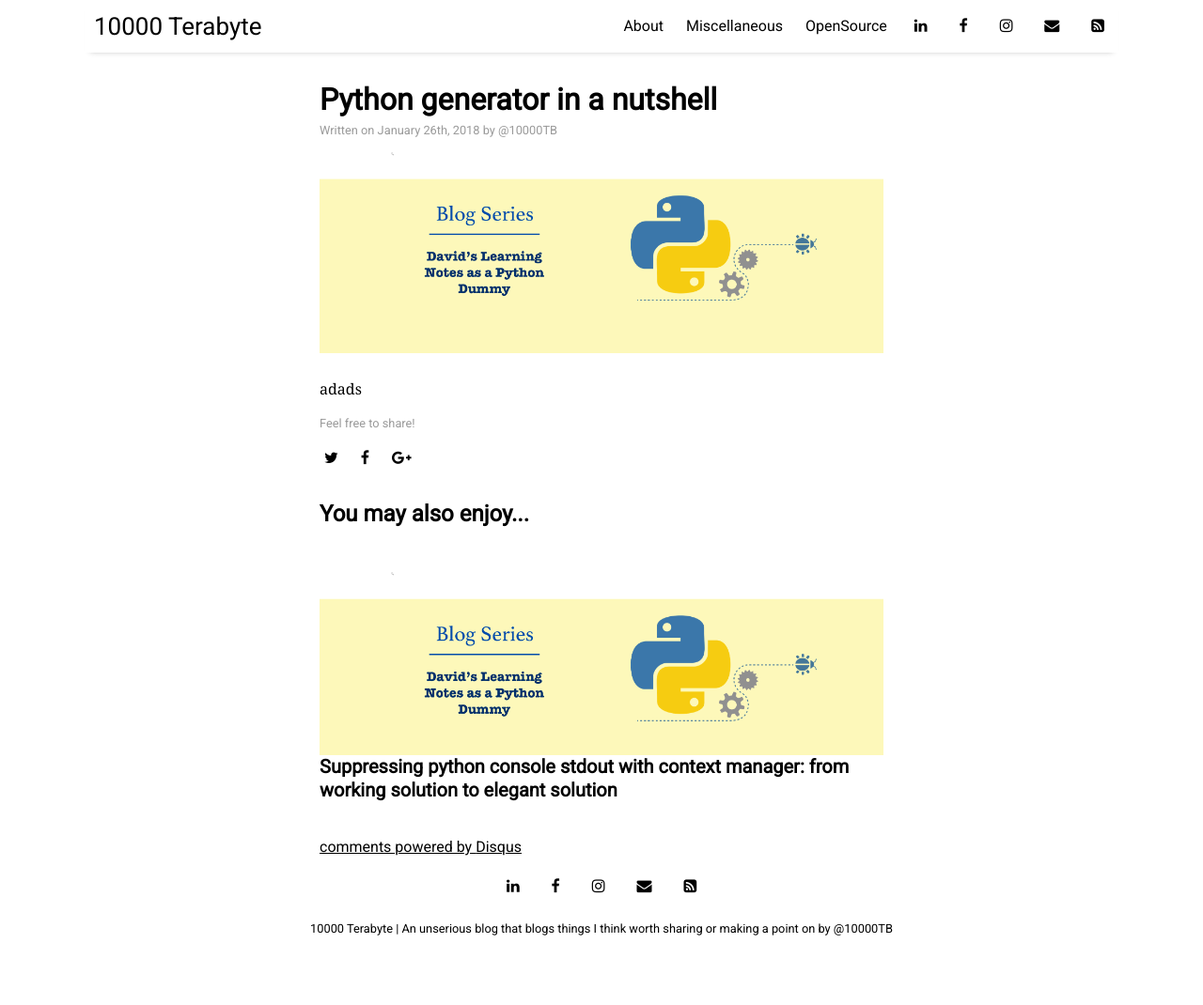
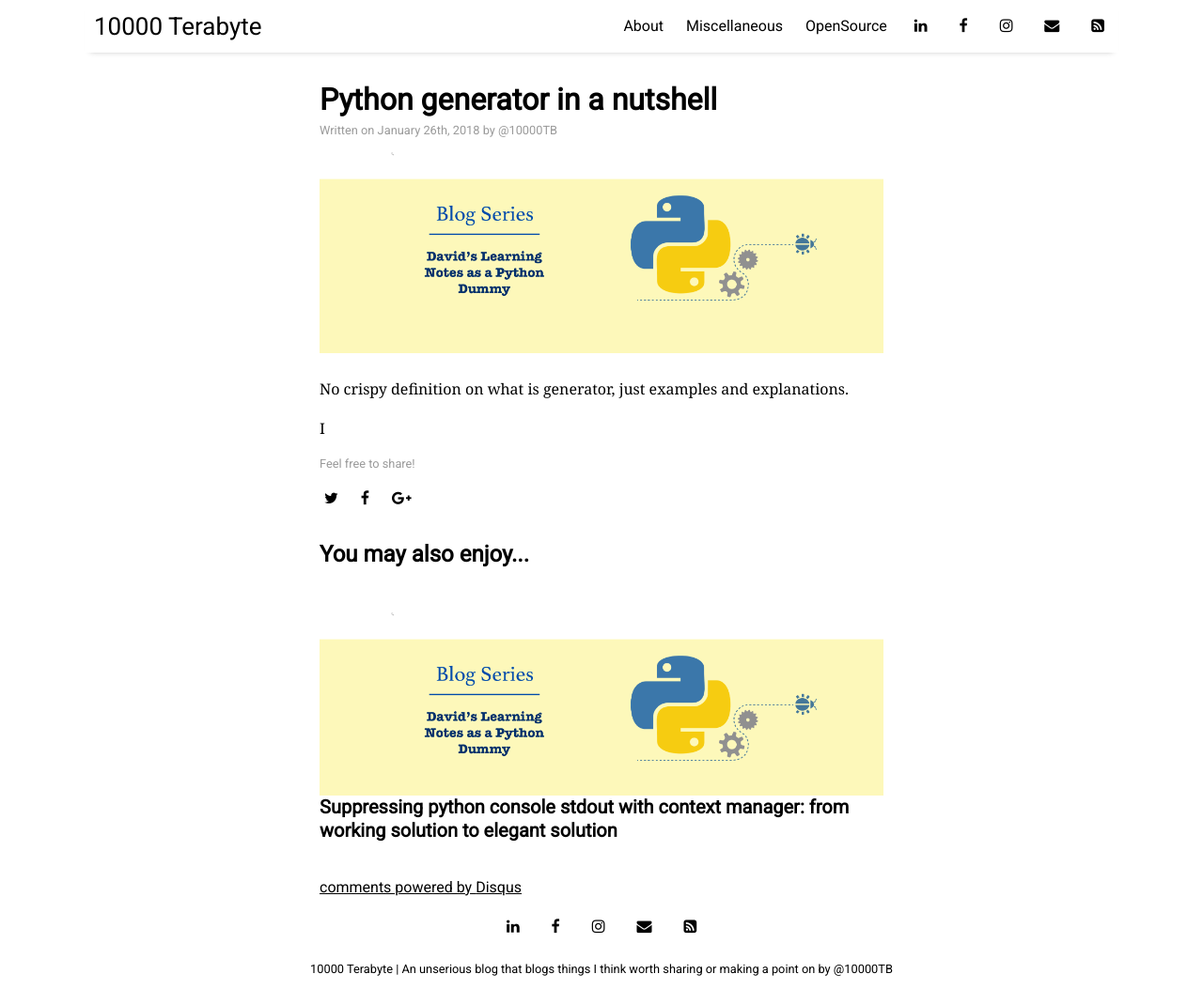
Before and after one commit to 10000TB/10000TB.github.io, a Jekyll site: the page built from _posts/2018-01-26-blog-series-python-generator-in-a-nutshell.md, in a window 1280 px wide and 1070 px high. Shown: the whole window at 94% size. Built offline with Jekyll 4.4.1, drawn with Linux system fonts in a browser that asks for light colours; nearby versions of some CDN libraries; comment, search, counter and statistics services are not loaded.

Commit message:
Added first para

```diff
--- a/_posts/2018-01-26-blog-series-python-generator-in-a-nutshell.md
+++ b/_posts/2018-01-26-blog-series-python-generator-in-a-nutshell.md
@@ -7,5 +7,6 @@ tags: [blogseries, python, generator]
 image: "blog-series-python/blog-series-davids-learning-notes-as-a-python-dummy.png"
 ---
 
+No crispy definition on what is generator, just examples and explanations.
 
-adads
+I
```
